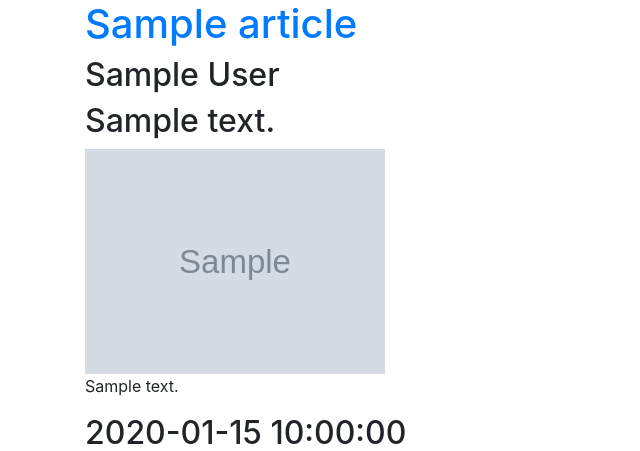
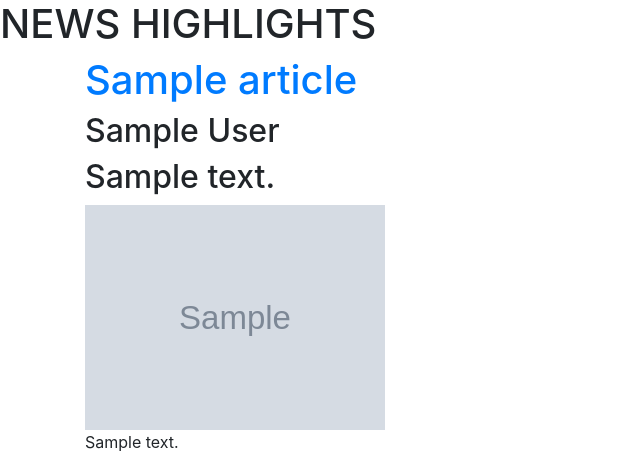
Before and after one commit to annaadhiambo/News_App, a Flask app: template templates/index.html in a window 1280 px wide. Shown: the part 64-515 px from the top of the page, without its empty margins (0-640 px from the left). Run offline with Flask 2, Linux system fonts and the light colour scheme; the template is opened without the code that fills it: most values are stand-ins (such as "Sample title", 1, 10 or a date in 2020); grey boxes marked "Sample" are stand-in pictures; some libraries are stand-ins or nearby versions.

```diff
--- a/manage.py
+++ b/manage.py
@@ -12,6 +12,5 @@ def index():
 
 
 
-
 if __name__ == '__main__':
     app.run(debug = True)
--- a/templates/index.html
+++ b/templates/index.html
@@ -13,6 +13,7 @@
     {% block navbar %} {% include 'navbar.html' %} {% endblock %}
 
     {% for article in articles %}
+    <h1>NEWS HIGHLIGHTS</h1>
     <div class="container">
       <div class="row">
         <div class="col-md-6">
```
Also changed, not shown: requirements.txt (added, +21 -0 lines), templates/cnn.html (deleted), 1 other file.
